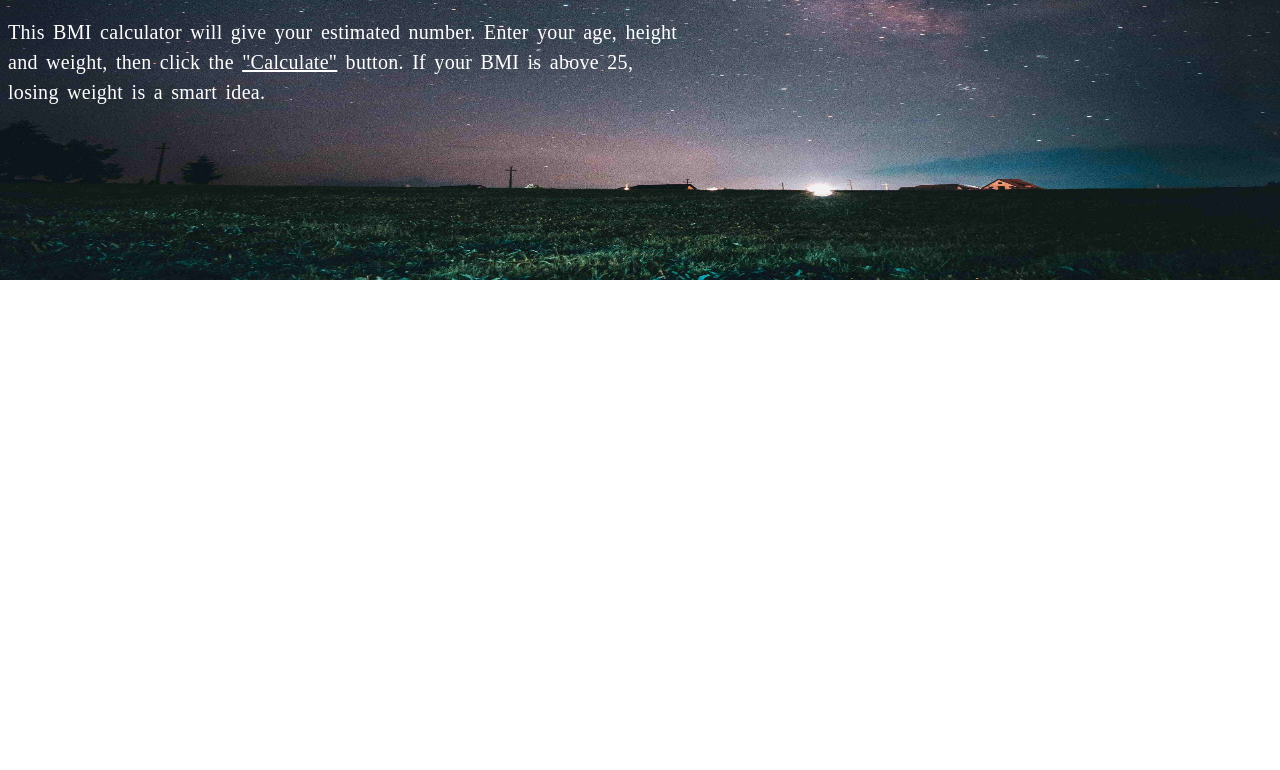
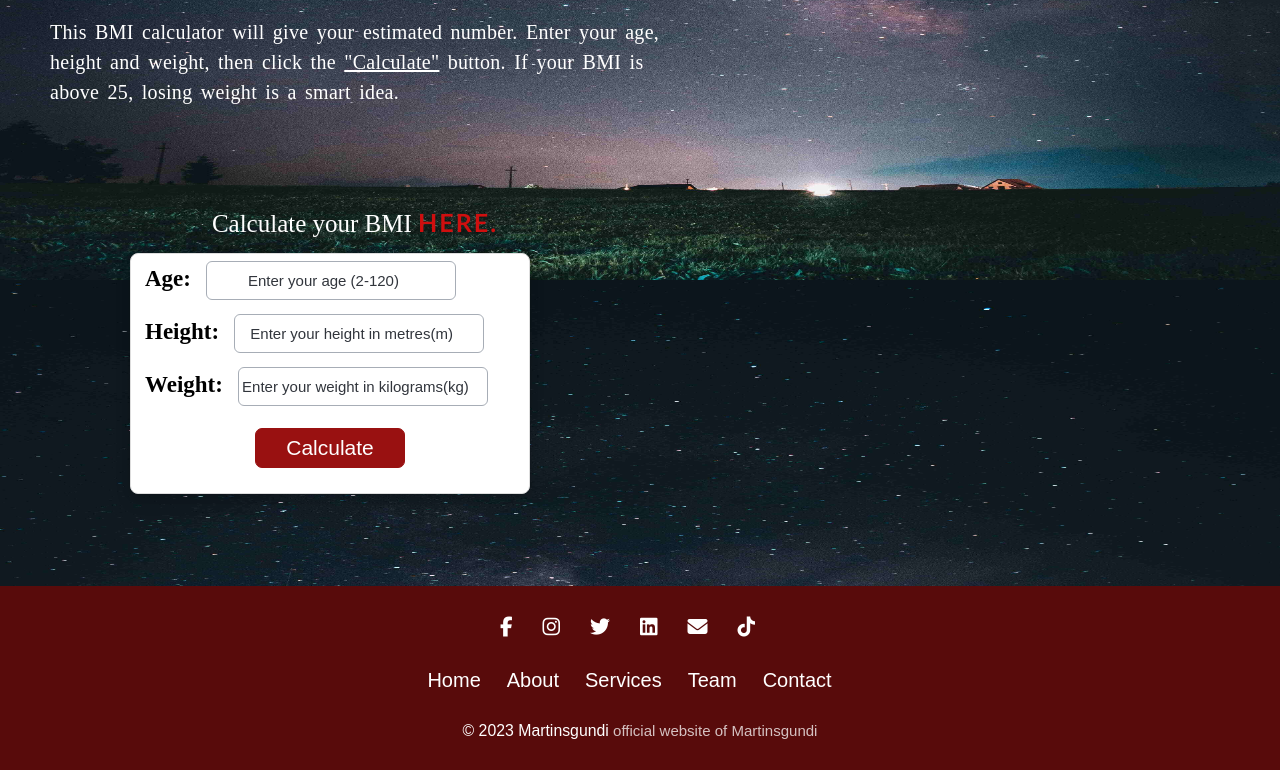
Before and after one commit to Martinsgundi/B.M.I-Calculator, a plain HTML site: page index.html in a window 1280 px wide. Shown: the part 520-1290 px from the top of the page. Before the commit the page ends 800 px from the top, so only its background shows below. Drawn offline with Linux system fonts and the light colour scheme.

Commit message:
Added foooter and a few responsveness

```diff
--- a/css/style.css
+++ b/css/style.css
@@ -20,6 +20,10 @@ header {
     font-weight: 700;
     padding: 20px 0 0;
     color: rgb(207, 15, 15);
+}
+
+.main-container {
+    margin-bottom: 70px;
 }
 
 .main-container > div {
@@ -160,6 +164,100 @@ header {
     font-size: 27px;
 }
 
+footer{
+    background-color: rgb(88, 11, 11);
+}
+
+i {
+    font-size: 20px;
+    color: #ffffff;
+}
+
+
+.footer-links, .copyright {
+    margin: 0 auto;
+    width: 470px;
+    padding-bottom: 30px;
+    text-align: center;
+    text-underline-offset: .25rem;
+}
+
+.social-media-icons {
+    margin: 0 auto;
+    width: 470px;
+    text-align: center;
+    padding: 30px 0;
+}
+
+.social-media-icons > a {
+    text-decoration: none;
+    margin-right: 25px;
+}
+
+.fa-facebook-f:hover {
+    color: #4267B2;
+}
+
+.fa-instagram:hover {
+    color: #aa2a81;
+}
+
+.fa-twitter:hover {
+    color: #00acee;
+}
+
+.fa-linkedin:hover {
+    color: #0072B1;
+}
+
+.fa-envelope:hover {
+    color: #34a853;
+}
+
+.fa-tiktok:hover {
+    color: #000000;
+}
+
+.footer-links > a {
+    text-decoration: none;
+    font-size: 20px;
+    margin-right: 21px;
+    font-family: Nunito,Arial,sans-serif;
+    color: #ffffff;
+    outline: 0;
+    transition: color .15s ease-out;
+}
+
+.footer-links > a:hover {
+    text-decoration: underline;
+    color: #ffffff;
+}
+
+.copyright {
+    color: hsla(0,0%,100%,.75);
+    font-family: Nunito,Arial,sans-serif;
+    font-size: 0.94rem;
+}
+
+.copyright > span {
+    color: #fff;
+    font-size: 0.99rem;
+    font-family: Nunito,Arial,sans-serif;
+}
+
+
+
+
+
+
+
+
+
+
+
+
+
+
 
 
 
@@ -168,19 +266,31 @@ header {
 /* Desktop Utility Class */
 .container {
     max-width: 1536px;
-    margin-left: auto;
+    /* margin-left: auto;
     margin-right: auto;
     padding-left: 0.5rem;
-    padding-right: 0.5rem;
+    padding-right: 0.5rem; */
 }
 
 @media (max-width:475px) {
     .container {
         width: 100%;
+        margin-left: auto;
+        margin-right: auto;
+        padding-left: 0.5rem;
+        padding-right: 0.5rem;
     }
 
     header {
         font-size: 40px;
+    }
+
+    .main-container {
+        margin-bottom: 100px;
+    }
+
+    .left-content {
+        width: 100%;
     }
 
     .left-content > span {
@@ -191,6 +301,10 @@ header {
         font-size: 18px;
     }
 
+    .right-content {
+        width: 100%;
+    }
+
     .right-content > form > .input-card {
         margin: 0 auto;
     }
@@ -199,4 +313,12 @@ header {
        text-align: center;
     }
 
+    .footer-links > a {
+        font-size: 17.5px;
+    }
+
+    .social-media-icons, .footer-links, .copyright {
+        padding-bottom: 20px;
+        width: 100%;
+    }
 }
--- a/index.html
+++ b/index.html
@@ -73,7 +73,7 @@
     </div>
 
 
-    <!-- <footer>
+    <footer>
         <div class="social-media-icons">
             <a href="#"> <i class="fa-brands fa-facebook-f" title="Follow us on Facebook"></i> </a> </li>
 
@@ -88,7 +88,20 @@
             <a href="#"> <i class="fa-brands fa-tiktok" title="Follow us on Tik-tok"></i> </a>
 
         </div>
-    </footer> -->
+
+        <div class="footer-links">
+            <a href="#">Home</a>
+            <a href="#">About</a>
+            <a href="#">Services</a>
+            <a href="#">Team</a>
+            <a href="#">Contact</a>
+        </div>
+
+        <div class="copyright">
+            <span>&copy; 2023 Martinsgundi</span>
+            official website of Martinsgundi
+        </div>
+    </footer>
 
     <script src="js/script.js"></script>
 </body>
```
